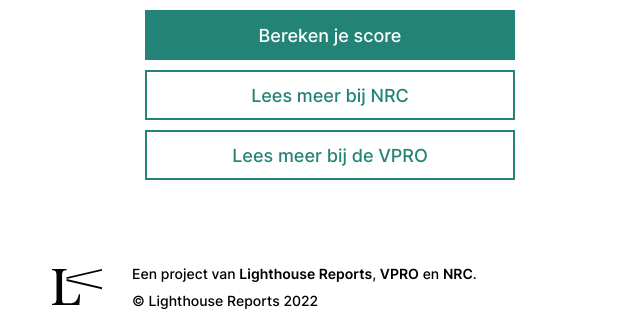
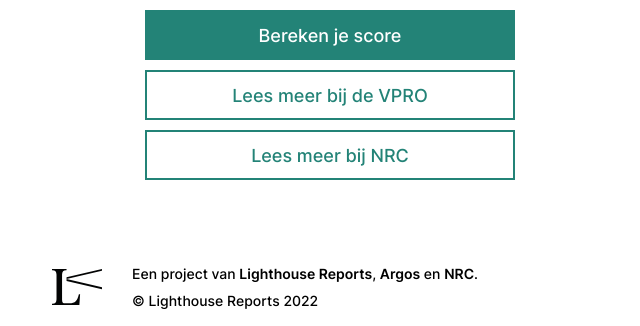
Before and after one commit to Lighthouse-Reports/fraudescorekaart, a React (Create React App) app: page / in a window 1280 px wide. Shown: the part 471-797 px from the top of the page, without its empty margins (310-950 px from the left). Built offline with nearby package versions, Linux system fonts and the light colour scheme.

Commit message:
Update App.js
Changed nav order and updated VPRO to Argos.

```diff
--- a/src/App.js
+++ b/src/App.js
@@ -31,7 +31,7 @@
       </div>
       <Outlet />
       <div className='footer'>
-        <img src={logo} alt='Lighthouse Reports logo' />
+        <img src={logo} href="https://lighthousereports.nl" alt='Lighthouse Reports logo' />
         <div>
           <p>
             Een project van{" "}
@@ -44,7 +44,7 @@
             </a>
             ,{" "}
             <a href='https://vpro.nl' target='_blank' rel='noreferrer'>
-              VPRO
+              Argos
             </a>{" "}
             en{" "}
             <a href='https://nrc.nl' target='_blank' rel='noreferrer'>
@@ -83,11 +83,11 @@
         <Link to='/scorekaart'>
           <Button>Bereken je score</Button>
         </Link>
+        <a href='https://vpro.nl' target='_blank' rel='noreferrer'>
+          <Button secondary>Lees meer bij de VPRO</Button>
+        </a>
         <a href='https://nrc.nl' target='_blank' rel='noreferrer'>
           <Button secondary>Lees meer bij NRC</Button>
-        </a>
-        <a href='https://vpro.nl' target='_blank' rel='noreferrer'>
-          <Button secondary>Lees meer bij de VPRO</Button>
         </a>
       </div>
     </div>
```
